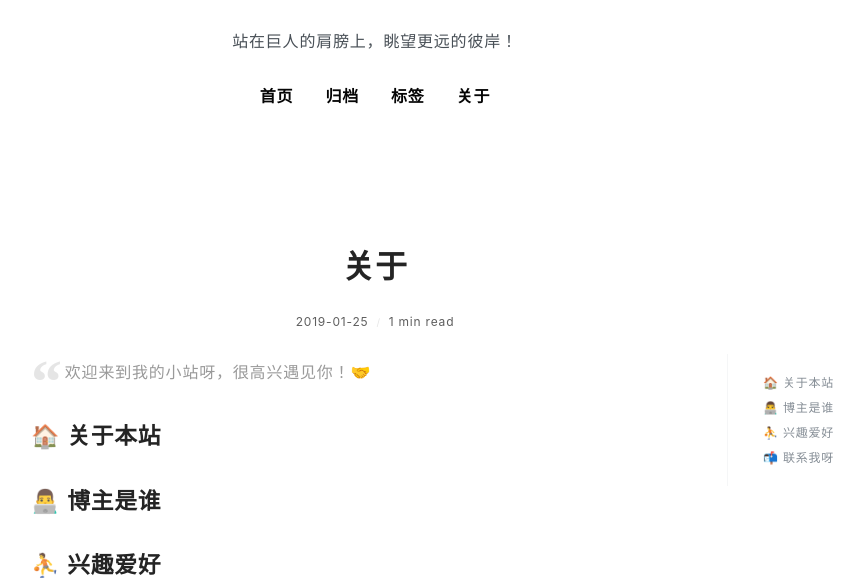
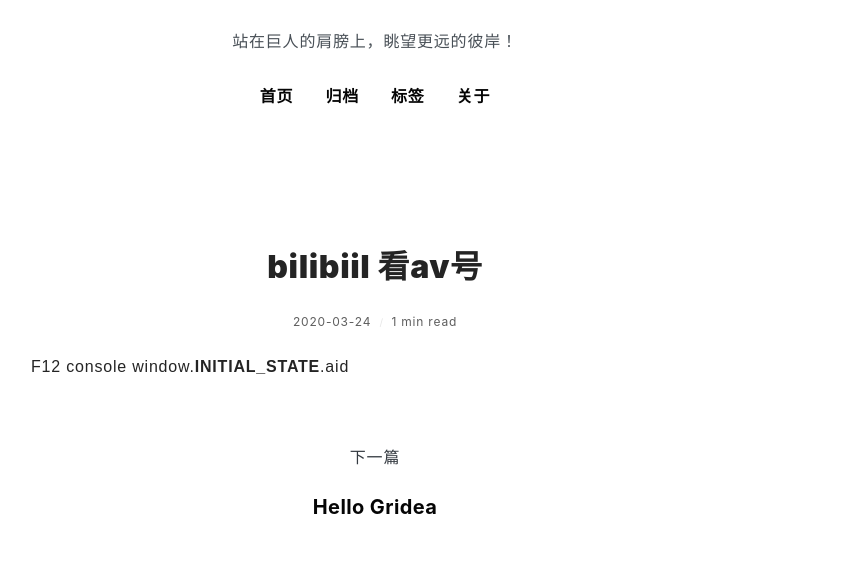
Before and after one commit to XiaoHuanwise/XiaoHuanwise.github.io, a plain HTML site: page post/bilibiil-kan-av-hao/index.html in a window 1280 px wide. Shown: the part 231-811 px from the top of the page, without its empty margins (265-1129 px from the left). Drawn offline with nearby package versions, Linux system fonts and the light colour scheme; a web font is replaced by a local one.

Commit message:
update from gridea: 2020-03-24 12:05:54

```diff
--- a/post/about/index.html
+++ b/post/bilibiil-kan-av-hao/index.html
@@ -2,23 +2,17 @@
   <head>
     <meta charset="utf-8" />
 <meta name="viewport" content="width=device-width, initial-scale=1" />
-<title>关于 | 小欢wise</title>
-<link rel="shortcut icon" href="https://XiaoHuanwise.github.io/favicon.ico?v=1584749940192">
+<title>bilibiil 看av号 | 小欢wise</title>
+<link rel="shortcut icon" href="https://XiaoHuanwise.github.io/favicon.ico?v=1585022746793">
 <link href="https://cdn.jsdelivr.net/npm/remixicon@2.3.0/fonts/remixicon.css" rel="stylesheet">
 <link rel="stylesheet" href="https://XiaoHuanwise.github.io/styles/main.css">
-<link rel="alternate" type="application/atom+xml" title="关于 | 小欢wise - Atom Feed" href="https://XiaoHuanwise.github.io/atom.xml">
+<link rel="alternate" type="application/atom+xml" title="bilibiil 看av号 | 小欢wise - Atom Feed" href="https://XiaoHuanwise.github.io/atom.xml">
 <link rel="stylesheet" href="https://fonts.googleapis.com/css?family=Droid+Serif:400,700">
 
 
 
-    <meta name="description" content="
-欢迎来到我的小站呀，很高兴遇见你！🤝
-
-🏠 关于本站
-👨‍💻 博主是谁
-⛹ 兴趣爱好
-📬 联系我呀
-..." />
+    <meta name="description" content="F12   console    window.INITIAL_STATE.aid
+" />
     <meta name="keywords" content="" />
     <link rel="stylesheet" href="https://cdnjs.cloudflare.com/ajax/libs/KaTeX/0.10.0/katex.min.css">
     <script src="https://cdn.bootcss.com/highlight.js/9.12.0/highlight.min.js"></script>
@@ -28,7 +22,7 @@
       <div class="main-content">
         <div class="site-header">
   <a href="https://XiaoHuanwise.github.io">
-  <img class="avatar" src="https://XiaoHuanwise.github.io/images/avatar.png?v=1584749940192" alt="">
+  <img class="avatar" src="https://XiaoHuanwise.github.io/images/avatar.png?v=1585022746793" alt="">
   </a>
   <h1 class="site-title">
     小欢wise
@@ -81,11 +75,11 @@
         <div class="post-detail">
           <article class="post">
             <h2 class="post-title">
-              关于
+              bilibiil 看av号
             </h2>
             <div class="post-info">
               <span>
-                2019-01-25
+                2020-03-24
               </span>
               <span>
                 1 min read
@@ -95,32 +89,25 @@
 
             <div class="post-content-wrapper">
               <div class="post-content">
-                <blockquote>
-<p>欢迎来到我的小站呀，很高兴遇见你！🤝</p>
-</blockquote>
-<h2 id="关于本站">🏠 关于本站</h2>
-<h2 id="博主是谁">👨‍💻 博主是谁</h2>
-<h2 id="兴趣爱好">⛹ 兴趣爱好</h2>
-<h2 id="联系我呀">📬 联系我呀</h2>
+                <p>F12   console    window.<strong>INITIAL_STATE</strong>.aid</p>
 
               </div>
               <div class="toc-container">
-                <ul class="markdownIt-TOC">
-<li>
-<ul>
-<li><a href="#%E5%85%B3%E4%BA%8E%E6%9C%AC%E7%AB%99">🏠 关于本站</a></li>
-<li><a href="#%E5%8D%9A%E4%B8%BB%E6%98%AF%E8%B0%81">👨‍💻 博主是谁</a></li>
-<li><a href="#%E5%85%B4%E8%B6%A3%E7%88%B1%E5%A5%BD">⛹ 兴趣爱好</a></li>
-<li><a href="#%E8%81%94%E7%B3%BB%E6%88%91%E5%91%80">📬 联系我呀</a></li>
-</ul>
-</li>
-</ul>
 
               </div>
             </div>
           </article>
         </div>
 
+
+          <div class="next-post">
+            <div class="next">下一篇</div>
+            <a href="https://XiaoHuanwise.github.io/post/hello-gridea/">
+              <h3 class="post-title">
+                Hello Gridea
+              </h3>
+            </a>
+          </div>
 
 
 
```
Also changed, not shown: archives/index.html (+18 -2 lines), atom.xml (+10 -1 lines), index.html (+21 -2 lines), post/hello-gridea/index.html (+2 -2 lines), tag/z8QH5eQmJ/index.html (+2 -2 lines), tags/index.html (+2 -2 lines).
